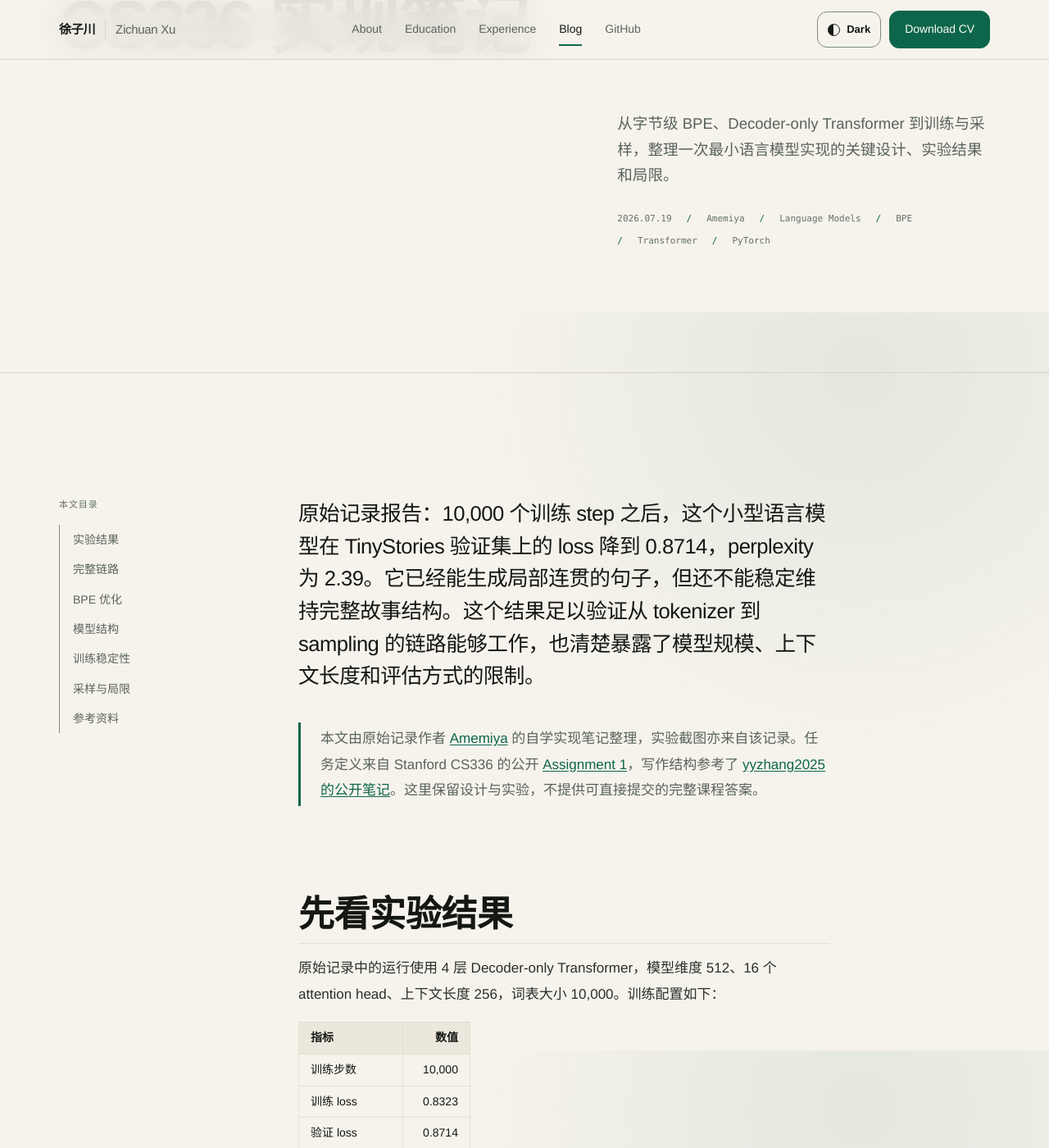
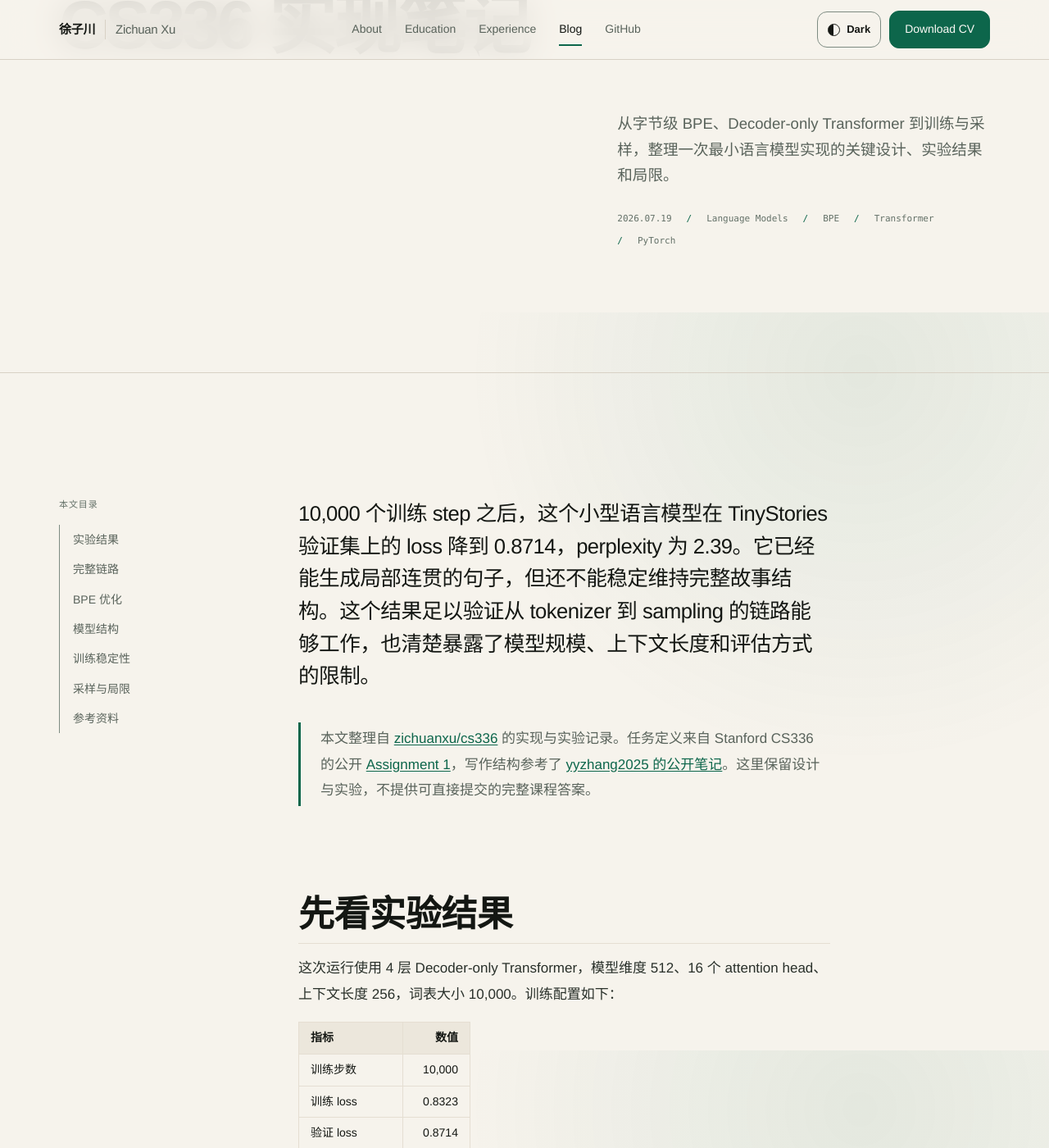
Before and after one commit to zichuanxu/zichuanxu.github.io, a Jekyll site: the page built from _posts/2026-07-19-cs336-assignment-1.md, in a window 1280 px wide and 1400 px high, scrolled down 519 px. Shown: the whole window at 82% size. Built offline with Jekyll 4.4.1, drawn with Linux system fonts in a browser that asks for light colours; some of the changed text lies outside the part shown.

Commit message:
Update blog repository attribution

```diff
--- a/_posts/2026-07-19-cs336-assignment-1.md
+++ b/_posts/2026-07-19-cs336-assignment-1.md
@@ -6,13 +6,13 @@ date: 2026-07-19 09:00:00 +0800
 category: writing
 permalink: /blog/cs336-assignment-1/
 lang: zh-CN
-author_name: Amemiya
 math: true
 tags:
   - Language Models
   - BPE
   - Transformer
   - PyTorch
+source_url: https://github.com/zichuanxu/cs336
 sections:
   - title: 实验结果
     id: outcome
@@ -30,13 +30,13 @@ sections:
     id: references
 ---
 
-原始记录报告：10,000 个训练 step 之后，这个小型语言模型在 TinyStories 验证集上的 loss 降到 0.8714，perplexity 为 2.39。它已经能生成局部连贯的句子，但还不能稳定维持完整故事结构。这个结果足以验证从 tokenizer 到 sampling 的链路能够工作，也清楚暴露了模型规模、上下文长度和评估方式的限制。
+10,000 个训练 step 之后，这个小型语言模型在 TinyStories 验证集上的 loss 降到 0.8714，perplexity 为 2.39。它已经能生成局部连贯的句子，但还不能稳定维持完整故事结构。这个结果足以验证从 tokenizer 到 sampling 的链路能够工作，也清楚暴露了模型规模、上下文长度和评估方式的限制。
 
-> 本文由原始记录作者 [Amemiya](https://github.com/amemiya02) 的自学实现笔记整理，实验截图亦来自该记录。任务定义来自 Stanford CS336 的公开 [Assignment 1](https://github.com/stanford-cs336/assignment1-basics)，写作结构参考了 [yyzhang2025 的公开笔记](https://yyzhang2025.github.io/posts/LearningNotes/LLM/CS336/Ass01/ass01.html)。这里保留设计与实验，不提供可直接提交的完整课程答案。
+> 本文整理自 [zichuanxu/cs336](https://github.com/zichuanxu/cs336) 的实现与实验记录。任务定义来自 Stanford CS336 的公开 [Assignment 1](https://github.com/stanford-cs336/assignment1-basics)，写作结构参考了 [yyzhang2025 的公开笔记](https://yyzhang2025.github.io/posts/LearningNotes/LLM/CS336/Ass01/ass01.html)。这里保留设计与实验，不提供可直接提交的完整课程答案。
 
 ## 先看实验结果 {#outcome}
 
-原始记录中的运行使用 4 层 Decoder-only Transformer，模型维度 512、16 个 attention head、上下文长度 256，词表大小 10,000。训练配置如下：
+这次运行使用 4 层 Decoder-only Transformer，模型维度 512、16 个 attention head、上下文长度 256，词表大小 10,000。训练配置如下：
 
 | 指标 | 数值 |
 | --- | ---: |
@@ -48,15 +48,15 @@ sections:
 
 <figure>
   <img src="/images/blog/cs336-assignment1/training-results.png" alt="训练与验证集的 loss、perplexity 以及学习率曲线" loading="lazy" />
-  <figcaption>原始记录中的训练与验证曲线。loss 和 perplexity 持续下降，后段趋于稳定。</figcaption>
+  <figcaption>训练与验证曲线。loss 和 perplexity 持续下降，后段趋于稳定。</figcaption>
 </figure>
 
 <figure class="figure-wide">
   <img src="/images/blog/cs336-assignment1/generated-text.png" alt="模型在训练结束后生成的英文故事片段" loading="lazy" />
-  <figcaption>原始记录中的采样输出。句法基本成立，但人物与事件之间仍有跳跃。</figcaption>
+  <figcaption>训练结束后的采样输出。句法基本成立，但人物与事件之间仍有跳跃。</figcaption>
 </figure>
 
-这些数字来自原始运行日志，没有配套的多随机种子实验或消融，因此只能说明这一组配置成功收敛，不能用于比较不同架构的优劣。
+这些数字来自本次运行日志，没有配套的多随机种子实验或消融，因此只能说明这一组配置成功收敛，不能用于比较不同架构的优劣。
 
 ## 从文本到生成的完整链路 {#pipeline}
 
```
Also changed, not shown: _posts/2026-07-19-hmdp-go.md (+2 -3 lines).
